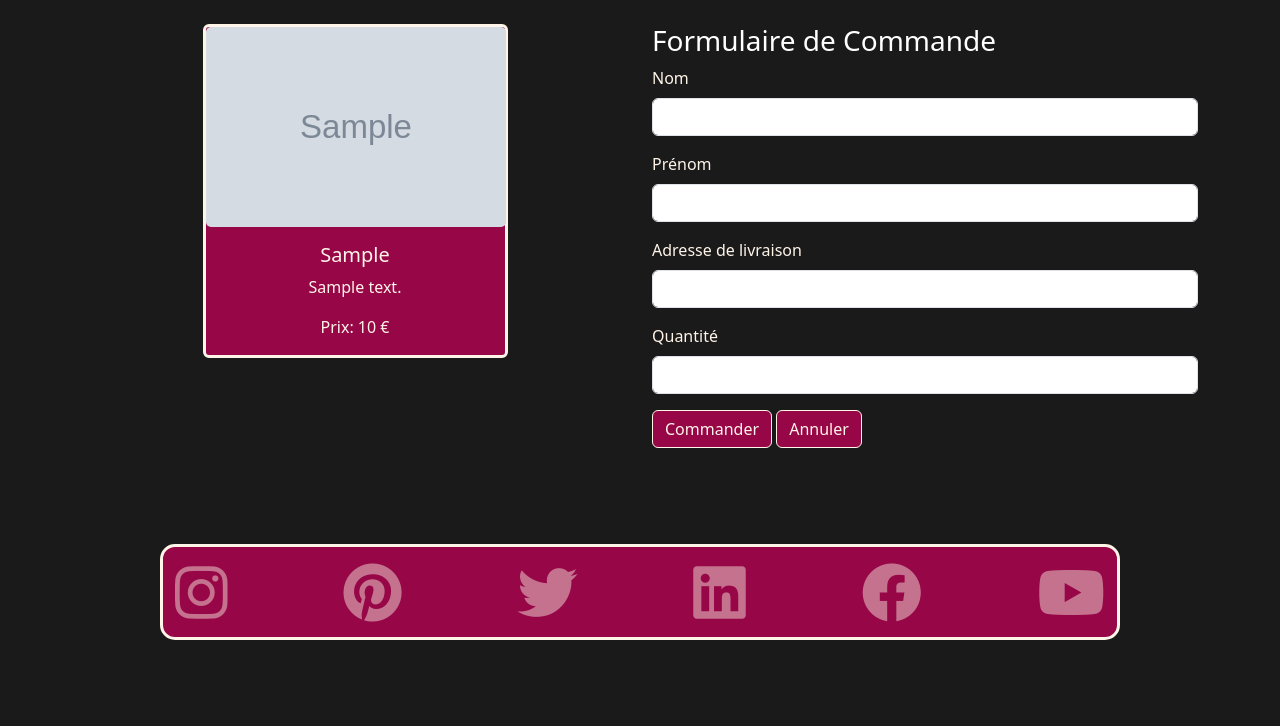
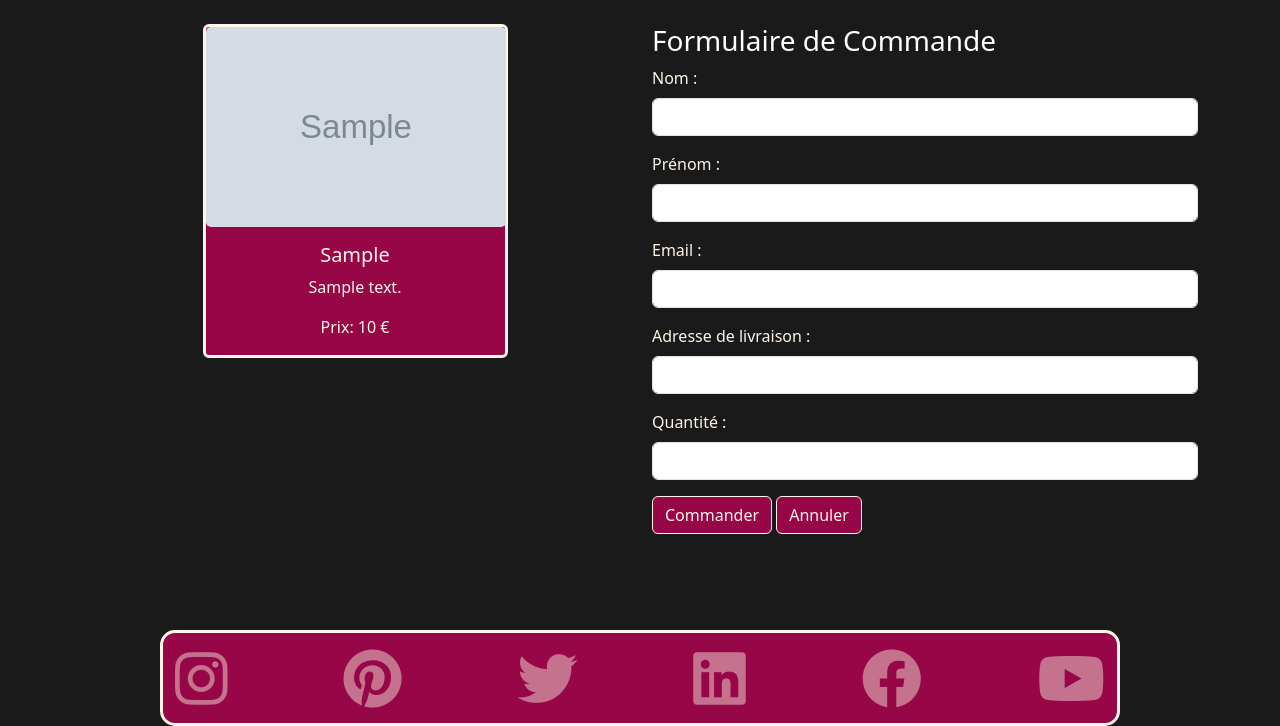
Before and after one commit to ainzer/The-District-FS, a PHP site: page /commande.php?plat_id=1 in a window 1280 px wide. Shown: the part 157-883 px from the top of the page. Before the commit the page ends 797 px from the top, so only its background shows below. Run offline with PHP 8.4, Linux system fonts and the light colour scheme; tables that the repository leaves empty or names only in its code hold one stand-in row (values such as "Sample post"); grey boxes marked "Sample" are stand-in pictures.

Commit message:
01/02/2024

```diff
--- a/Asset/JS/script.js
+++ b/Asset/JS/script.js
@@ -322,10 +322,11 @@
     function validateCommandeForm() {
         var nom = $("#nom").val();
         var prenom = $("#prenom").val();
+        var email = $("#email").val();
         var adresse = $("#adresse").val();
         var quantite = $("#quantite").val();
 
-        if (nom && prenom && adresse && quantite) {
+        if (nom && prenom && email && adresse && quantite) {
             return true;
         } else {
             alert("Veuillez remplir tous les champs du formulaire de commande.");
@@ -340,6 +341,7 @@
             var commandeFormData = {
                 nom: $("#nom").val(),
                 prenom: $("#prenom").val(),
+                email: $("#email").val(),
                 adresse: $("#adresse").val(),
                 quantite: $("#quantite").val()
             };
--- a/Views/commandeView.php
+++ b/Views/commandeView.php
@@ -27,19 +27,23 @@ require_once 'Views/Partials/menu.php';
             <form id="commandeForm">
                 <h3>Formulaire de Commande</h3>
                 <div class="mb-3">
-                    <label for="nom" class="form-label">Nom</label>
+                    <label for="nom" class="form-label">Nom :</label>
                     <input type="text" class="form-control" id="nom" name="nom">
                 </div>
                 <div class="mb-3">
-                    <label for="prenom" class="form-label">Prénom</label>
+                    <label for="prenom" class="form-label">Prénom :</label>
                     <input type="text" class="form-control" id="prenom" name="prenom">
                 </div>
                 <div class="mb-3">
-                    <label for="adresse" class="form-label">Adresse de livraison</label>
+                    <label for="email" class="form-label">Email :</label>
+                    <input type="text" class="form-control" id="prenom" name="prenom">
+                </div>
+                <div class="mb-3">
+                    <label for="adresse" class="form-label">Adresse de livraison :</label>
                     <input type="text" class="form-control" id="adresse" name="adresse">
                 </div>
                 <div class="mb-3">
-                    <label for="quantite" class="form-label">Quantité</label>
+                    <label for="quantite" class="form-label">Quantité :</label>
                     <input type="number" class="form-control" id="quantite" name="quantite" min="1">
                 </div>
                 <button type="submit" class="btn btn-primary btn-mod">Commander</button>
```
Also changed, not shown: PhpMailer.php (deleted, +0 -56 lines).
